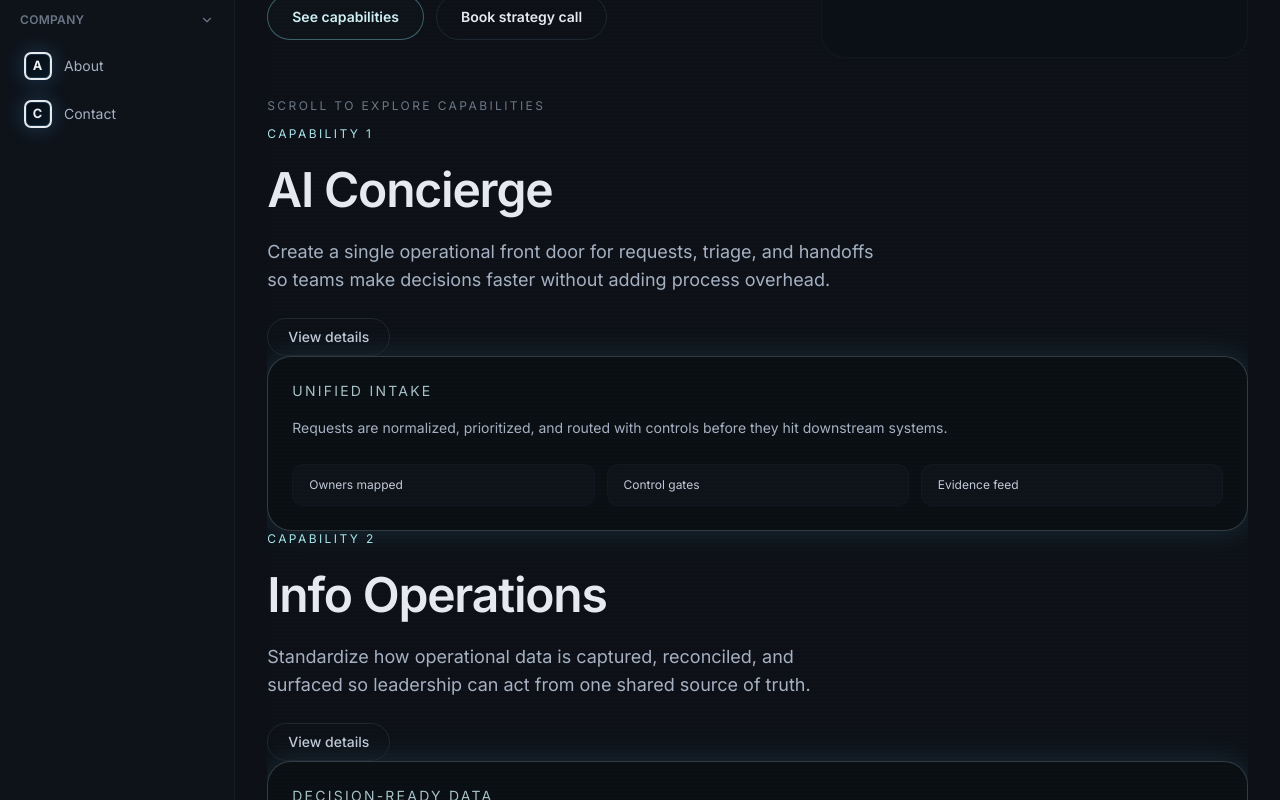
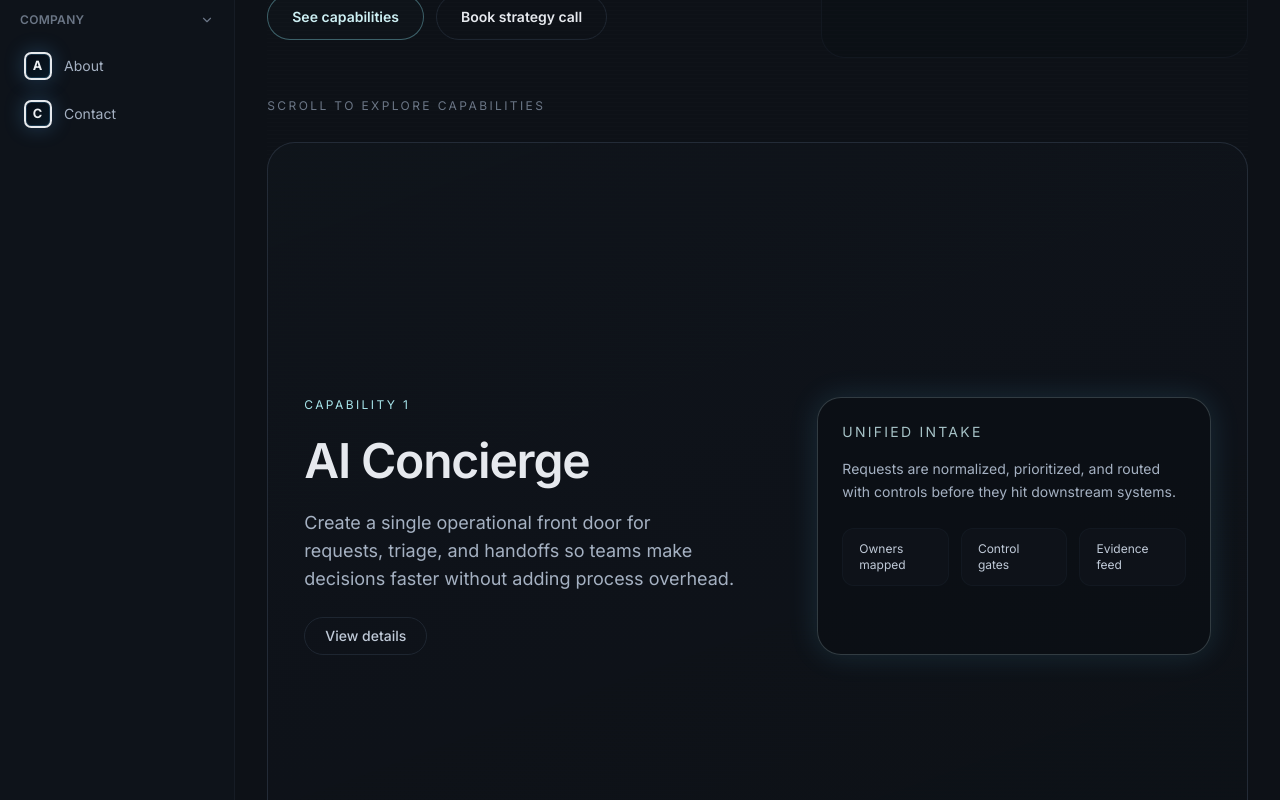
Before and after one commit to paulmalmquist/Consulting_site, a Next.js app: page / in a window 1280 px wide. Shown: the part 580-1380 px from the top of the page. Built offline with nearby package versions, Linux system fonts and the light colour scheme.

Commit message:
scroll thing 2

```diff
--- a/app/globals.css
+++ b/app/globals.css
@@ -84,6 +84,48 @@ h3 {
   font-family: var(--font-mono), monospace;
   letter-spacing: 0.01em;
   color: rgb(var(--nv-text-secondary));
+}
+
+.nv-snap-flow {
+  display: block;
+  scroll-snap-type: y mandatory;
+}
+
+.nv-snap-panel {
+  min-height: 100svh;
+  display: flex;
+  align-items: stretch;
+  scroll-snap-align: start;
+  scroll-snap-stop: always;
+  padding-block: 1rem;
+}
+
+.nv-panel-shell {
+  width: 100%;
+  display: grid;
+  gap: 1.5rem;
+  grid-template-columns: 1fr;
+  align-content: center;
+  border: 1px solid rgb(var(--nv-border) / 0.75);
+  border-radius: 1.75rem;
+  background: linear-gradient(160deg, rgb(var(--nv-surface) / 0.88), rgb(var(--nv-bg) / 0.94));
+  padding: 1.5rem;
+  opacity: 0.45;
+  transform: translateY(24px);
+  transition: opacity 360ms ease, transform 360ms ease;
+}
+
+.nv-panel-shell--visible {
+  opacity: 1;
+  transform: translateY(0);
+}
+
+@media (min-width: 1024px) {
+  .nv-panel-shell {
+    grid-template-columns: 1.1fr 0.9fr;
+    gap: 2rem;
+    padding: 2.25rem;
+  }
 }
 
 .nv-hero-scanline {
@@ -292,4 +334,10 @@ h3 {
     animation: none !important;
     opacity: 1 !important;
   }
+
+  .nv-panel-shell {
+    opacity: 1 !important;
+    transform: none !important;
+    transition: none !important;
+  }
 }
```
